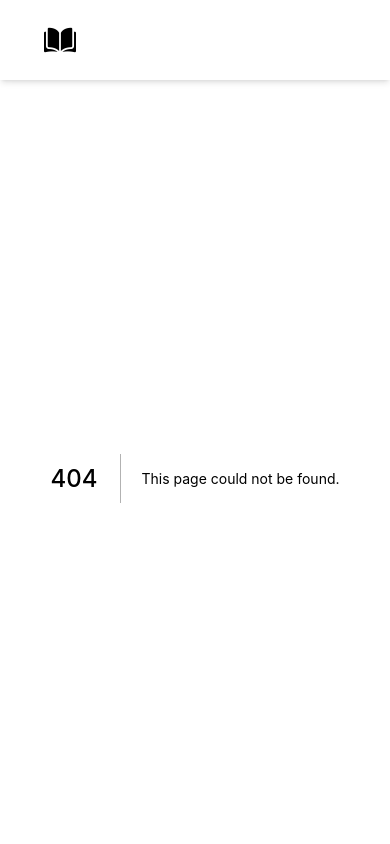
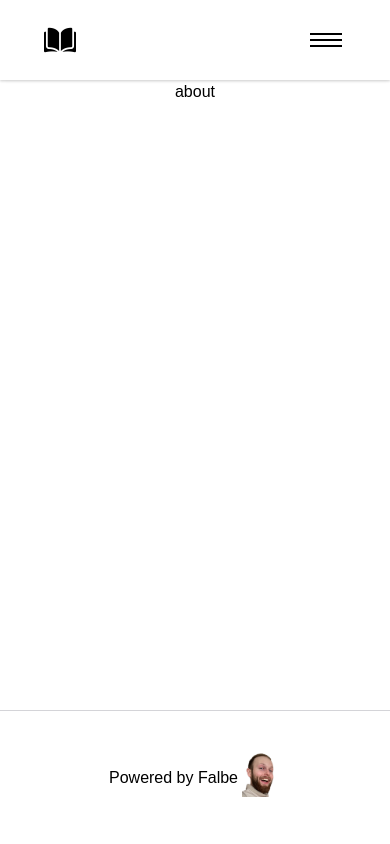
Before and after one commit to Falbeh/book-app, a Next.js app: page /about in a window 390 px wide. Before the commit this address had no page. Shown: the top 844 px of the page. Built offline with nearby package versions, Linux system fonts and the light colour scheme.

Commit message:
adds burger navigation for mobile

```diff
--- a/components/Layout.js
+++ b/components/Layout.js
@@ -5,7 +5,7 @@ const Layout = ({children}) => {
   return (
     <>
       <Nav />
-      <div className="flex min-h-screen flex-col pt-14">
+      <div className="flex min-h-screen flex-col pt-20">
           <main className="px-8 max-w-7xl m-auto py-0 flex-1">
               {children}
           </main>
--- a/components/Nav.js
+++ b/components/Nav.js
@@ -6,8 +6,9 @@ const Nav = () => {
     const [isOpen, setIsOpen] = useState(false)
 
     return (
-        <nav className='h-20 p-3 bg-white shadow-md fixed top-0 w-full z-50'>
-            <div className="px-8 h-full max-w-7xl flex items-center m-auto">
+        <>
+        <nav className='h-20 p-3 bg-white shadow-bottom-outer fixed top-0 w-full z-50'>
+            <div className="px-8 h-full max-w-7xl flex items-center m-auto justify-between">
                 <Link href='/'>
                     <a className="h-8">
                         <Image src="/open-book.png" alt="Vercel Logo" width={32} height={32} />
@@ -23,13 +24,8 @@ const Nav = () => {
                                 </Link>
                             </li>
                             <li className='mx-4 my-1'>
-                                <Link href='/library'>
-                                    My library
-                                </Link>
-                            </li>
-                            <li className='mx-4 my-1'>
-                                <Link href='/friends'>
-                                    Friends
+                                <Link href='/about'>
+                                    About
                                 </Link>
                             </li>
                         </ul>
@@ -43,13 +39,31 @@ const Nav = () => {
                         </Link>
                     </div>
                 </div>
+
                 {/* MOBILE */}
-                <div className="flex md:hidden">
-                    <button onClick={() => setIsOpen(!isOpen)} type="button" ></button>
+                <div className="w-12 md:hidden cursor-pointer p-2" onClick={() => setIsOpen(!isOpen)}>
+                    <div className={`h-0.5 w-full m-1 bg-black transition-all ${isOpen ? 'rotate-45 translate-y-1.5' : 'rotate-0'}`}></div>
+                    <div className={`h-0.5 w-full m-1 bg-black ${isOpen ? 'hidden' : 'block'}`}></div>
+                    <div className={`h-0.5 w-full m-1 bg-black transition-all  ${isOpen ? '-rotate-45' : 'rotate-0'}`}></div>
+                </div>
+                <div className={`fixed z-10 h-full right-0 top-20 bg-white flex flex-col px-10 transition-all pt-10 w-4/5 shadow-top-inner ${isOpen ? 'translate-x-0' : 'translate-x-full'}`}>
+                    <ul className='list-none tracking-wide flex flex-col justify-center items-center text-2xl font-bold'>
+                        <li className='mx-4 my-10'>
+                            <Link href='/'>
+                                <a onClick={() => setIsOpen(!isOpen)}>Home</a>
+                            </Link>
+                        </li>
+                        <li className='mx-4 my-1'>
+                            <Link href='/about'>
+                                <a onClick={() => setIsOpen(!isOpen)}>About</a>
+                            </Link>
+                        </li>
+                    </ul>
                 </div>
             </div>
-
         </nav>
+        <div onClick={() => setIsOpen(!isOpen)} className={`fixed w-full h-full bg-black ${isOpen ? 'opacity-50 pointer-events-auto' : 'opacity-0 pointer-events-none'}`}></div>
+        </>
     )
 }
 
--- /dev/null
+++ b/pages/about.js
@@ -0,0 +1,9 @@
+import React from 'react'
+
+const about = () => {
+  return (
+    <div>about</div>
+  )
+}
+
+export default about
--- a/tailwind.config.js
+++ b/tailwind.config.js
@@ -8,7 +8,12 @@ module.exports = {
     fontFamily: {
       'sans': ['Rubik', 'sans-serif', 'system-ui'],
     },
-    extend: {},
+    extend: {
+      boxShadow: {
+        'top-inner': 'inset 0 4px 3px -3px rgb(0 0 0 / 10%), inset 0 4px 2px -2px rgb(0 0 0 / 7%)',
+        'bottom-outer': '0 1px 3px rgb(0 0 0 / 10%), 0 2px 2px rgb(0 0 0 / 6%), 0 0 2px rgb(0 0 0 / 7%)'
+      }
+    },
   },
   plugins: [],
 }
```
